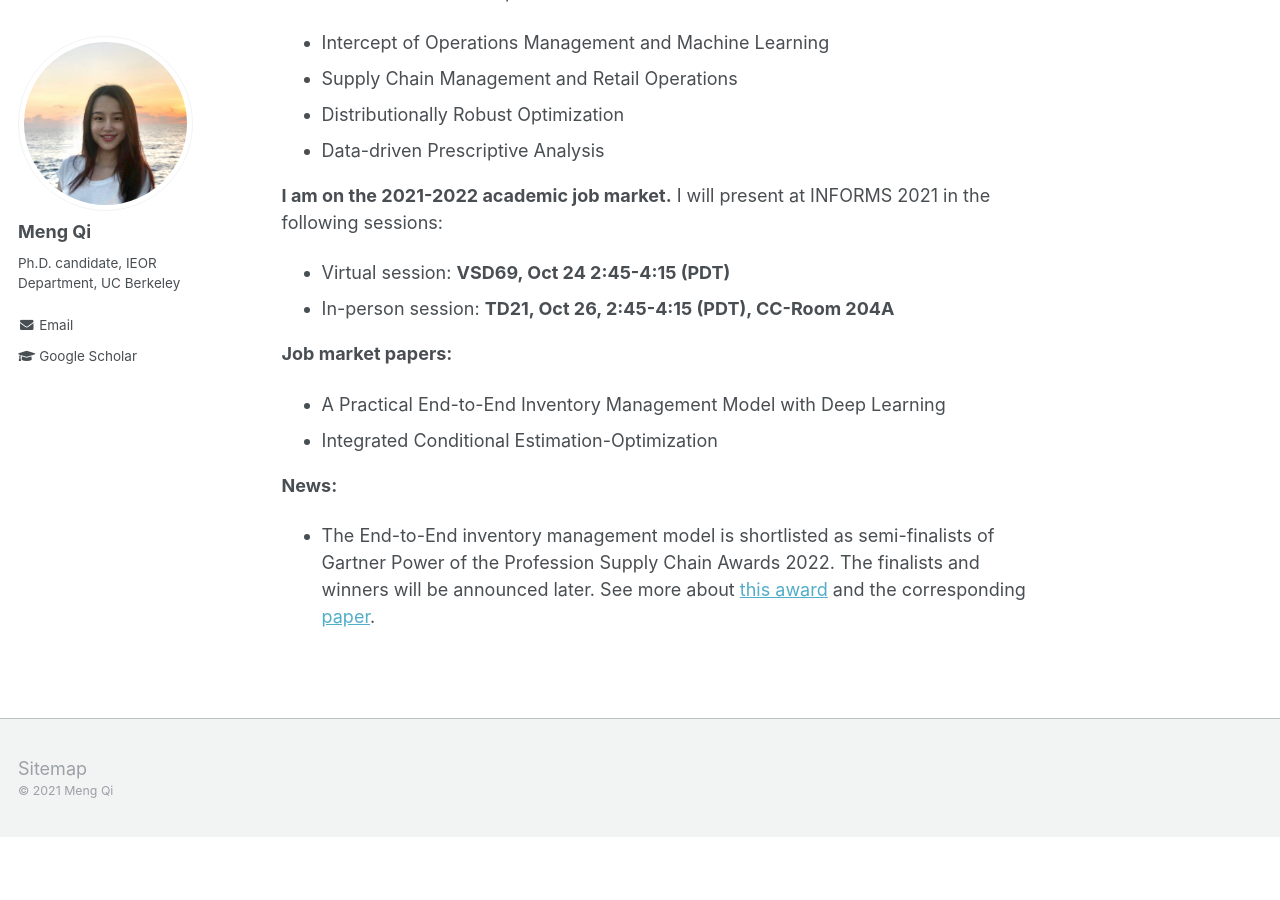
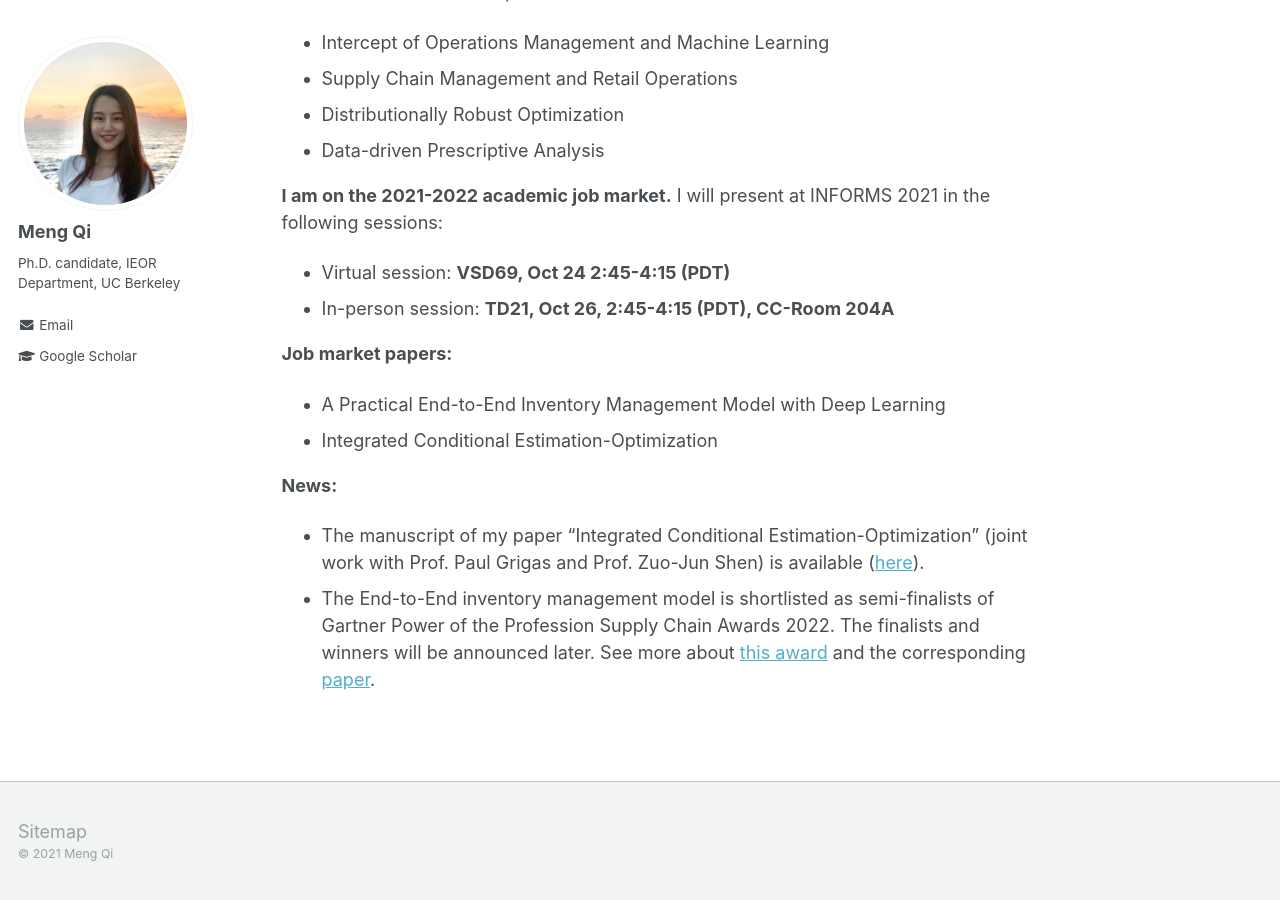
Before and after one commit to alicemengqi/site, a Jekyll site: the page built from _pages/about.md, in a window 1280 px wide and 900 px high, scrolled down 550 px. Built offline with Jekyll 4.4.1, drawn with Linux system fonts in a browser that asks for light colours; before the commit the page ends 1387 px from its top, so only the background shows below that.

Commit message:
Update about.md

```diff
--- a/_pages/about.md
+++ b/_pages/about.md
@@ -29,4 +29,5 @@ My research interest is mainly about data-driven decision making with uncertaint
 * Integrated Conditional Estimation-Optimization
 
 **News:**
+* The manuscript of my paper "Integrated Conditional Estimation-Optimization" (joint work with Prof. Paul Grigas and Prof. Zuo-Jun Shen) is available ([here](https://alicemengqi.github.io/site/files/iceo.pdf)).
 * The End-to-End inventory management model is shortlisted as semi-finalists of Gartner Power of the Profession Supply Chain Awards 2022. The finalists and winners will be announced later. See more about [this award](https://www.gartner.com/en/supply-chain/research/power-of-the-profession-supply-chain-awards-2022) and the corresponding [paper](https://papers.ssrn.com/sol3/papers.cfm?abstract_id=3737780).
```
